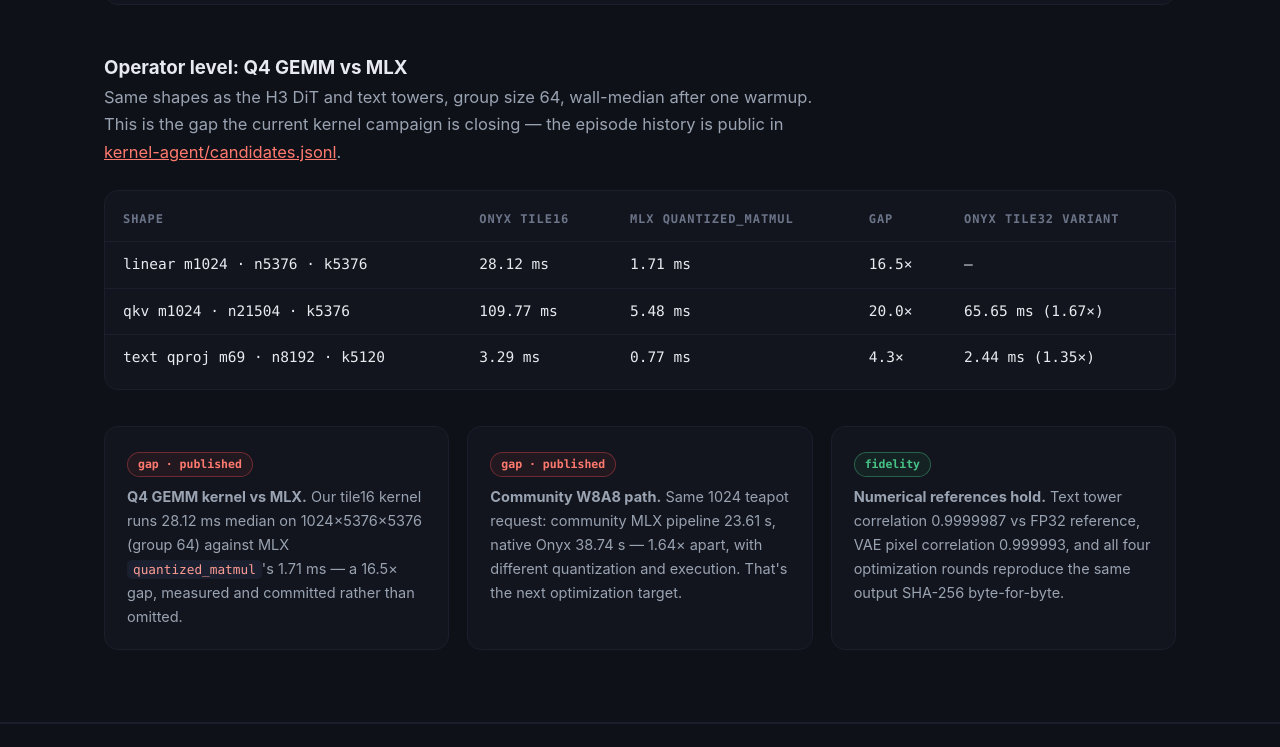
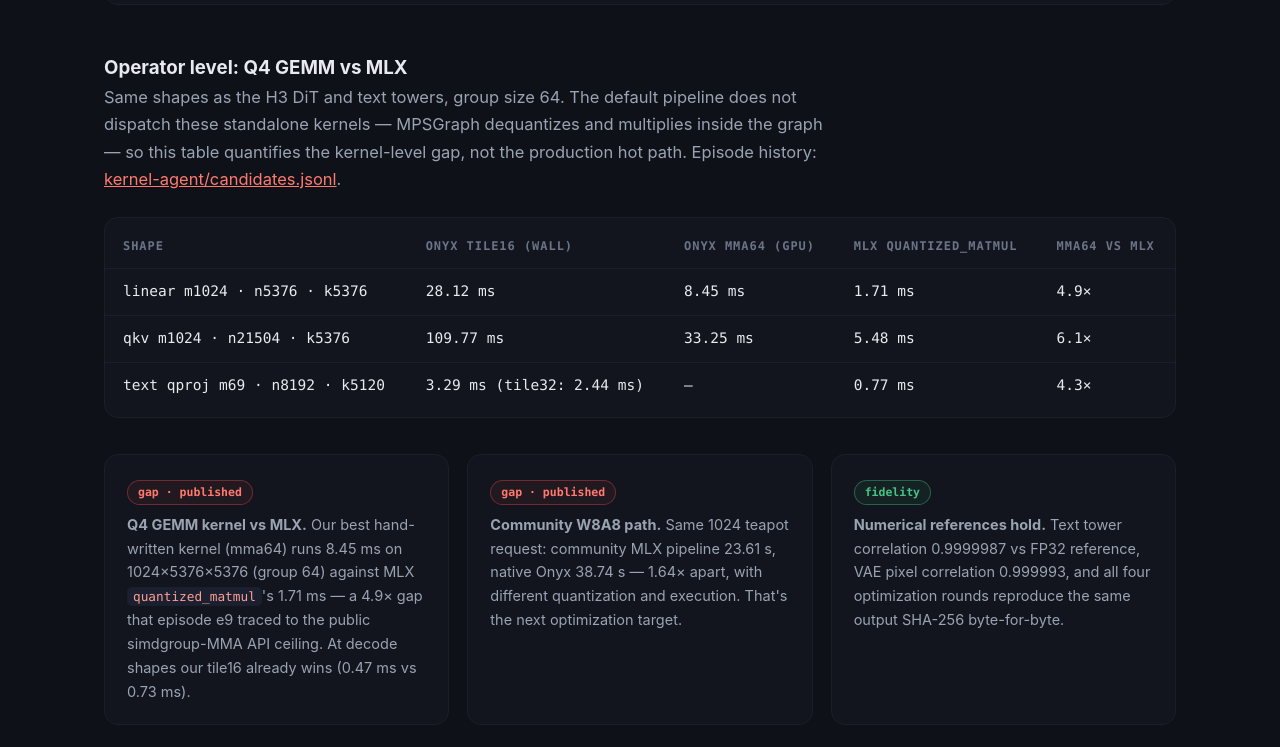
Before and after one commit to phantom5125/onyx-infer, a plain HTML site: page site/index.html in a window 1280 px wide. Shown: the part 5033-5780 px from the top of the page. Drawn offline with Linux system fonts and the light colour scheme.

Commit message:
Clarify the operator table and extrapolated-vs-E2E numbers
- Operator table: add the mma64 column (best hand-written kernel, ABBA
  GPU-median episode evidence) next to tile16 and MLX, note that the
  default pipeline dequantizes inside MPSGraph and never dispatches
  these standalone kernels, cite the e9 public-API ceiling finding, the
  decode-shape win, and the opt-in MLX backend.
- Deep evaluation: add a note that kernel-episode DiT figures are
  isolated-profiler extrapolations (block ms x 300), not whole-image
  measurements, and why they read lower than the E2E median.
- Site gap card now leads with mma64 vs MLX instead of tile16.

```diff
--- a/site/index.html
+++ b/site/index.html
@@ -206,26 +206,28 @@
 
   <div class="section-head" style="margin-top:48px">
     <h3 style="margin:0">Operator level: Q4 GEMM vs MLX</h3>
-    <p class="lede">Same shapes as the H3 DiT and text towers, group size 64, wall-median after one warmup.
-    This is the gap the current kernel campaign is closing — the episode history is public in
+    <p class="lede">Same shapes as the H3 DiT and text towers, group size 64. The default pipeline does not
+    dispatch these standalone kernels — MPSGraph dequantizes and multiplies inside the graph — so this
+    table quantifies the kernel-level gap, not the production hot path. Episode history:
     <a href="https://github.com/phantom5125/onyx-infer/blob/main/kernel-agent/candidates.jsonl" style="color:var(--accent-soft)">kernel-agent/candidates.jsonl</a>.</p>
   </div>
   <div class="tbl-card">
     <table>
-      <thead><tr><th>Shape</th><th class="mono">Onyx tile16</th><th class="mono">MLX quantized_matmul</th><th class="mono">Gap</th><th class="mono">Onyx tile32 variant</th></tr></thead>
+      <thead><tr><th>Shape</th><th class="mono">Onyx tile16 (wall)</th><th class="mono">Onyx mma64 (GPU)</th><th class="mono">MLX quantized_matmul</th><th class="mono">mma64 vs MLX</th></tr></thead>
       <tbody>
-        <tr><td class="mono">linear m1024 · n5376 · k5376</td><td class="mono">28.12 ms</td><td class="mono">1.71 ms</td><td class="mono">16.5×</td><td class="mono">—</td></tr>
-        <tr><td class="mono">qkv m1024 · n21504 · k5376</td><td class="mono">109.77 ms</td><td class="mono">5.48 ms</td><td class="mono">20.0×</td><td class="mono">65.65 ms (1.67×)</td></tr>
-        <tr><td class="mono">text qproj m69 · n8192 · k5120</td><td class="mono">3.29 ms</td><td class="mono">0.77 ms</td><td class="mono">4.3×</td><td class="mono">2.44 ms (1.35×)</td></tr>
+        <tr><td class="mono">linear m1024 · n5376 · k5376</td><td class="mono">28.12 ms</td><td class="mono">8.45 ms</td><td class="mono">1.71 ms</td><td class="mono">4.9×</td></tr>
+        <tr><td class="mono">qkv m1024 · n21504 · k5376</td><td class="mono">109.77 ms</td><td class="mono">33.25 ms</td><td class="mono">5.48 ms</td><td class="mono">6.1×</td></tr>
+        <tr><td class="mono">text qproj m69 · n8192 · k5120</td><td class="mono">3.29 ms (tile32: 2.44 ms)</td><td class="mono">—</td><td class="mono">0.77 ms</td><td class="mono">4.3×</td></tr>
       </tbody>
     </table>
   </div>
 
   <div class="feat-grid" style="grid-template-columns:1fr 1fr 1fr">
     <div class="card"><h3><span class="pill red">gap · published</span></h3>
-      <p><b>Q4 GEMM kernel vs MLX.</b> Our tile16 kernel runs 28.12 ms median on
-      1024×5376×5376 (group 64) against MLX <code>quantized_matmul</code>'s 1.71 ms —
-      a 16.5× gap, measured and committed rather than omitted.</p></div>
+      <p><b>Q4 GEMM kernel vs MLX.</b> Our best hand-written kernel (mma64) runs 8.45 ms on
+      1024×5376×5376 (group 64) against MLX <code>quantized_matmul</code>'s 1.71 ms — a 4.9× gap
+      that episode e9 traced to the public simdgroup-MMA API ceiling. At decode shapes our
+      tile16 already wins (0.47 ms vs 0.73 ms).</p></div>
     <div class="card"><h3><span class="pill red">gap · published</span></h3>
       <p><b>Community W8A8 path.</b> Same 1024 teapot request: community MLX pipeline 23.61 s,
       native Onyx 38.74 s — 1.64× apart, with different quantization and execution. That's the
```
Also changed, not shown: README.zh-CN.md (+16 -8 lines), README.md.
